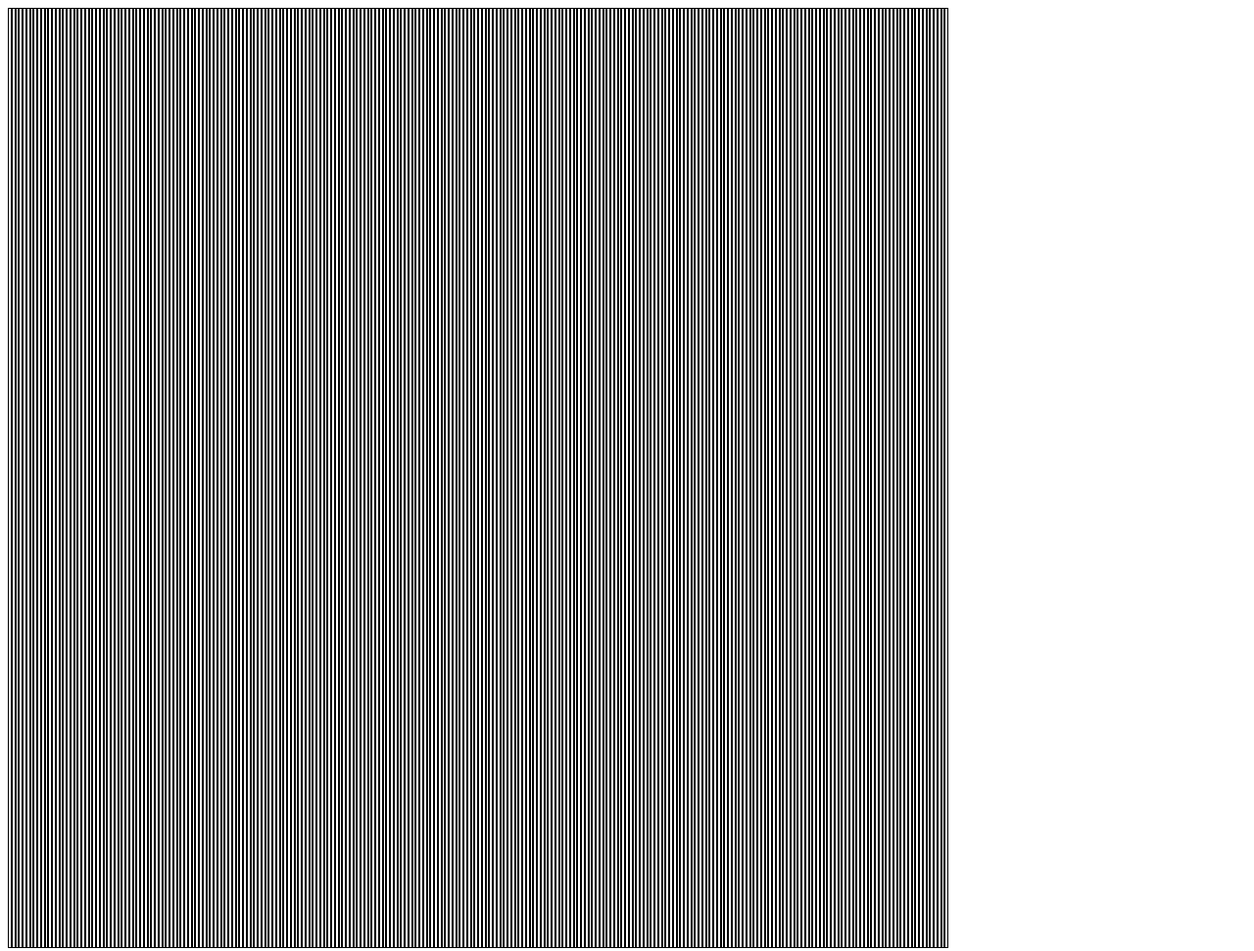
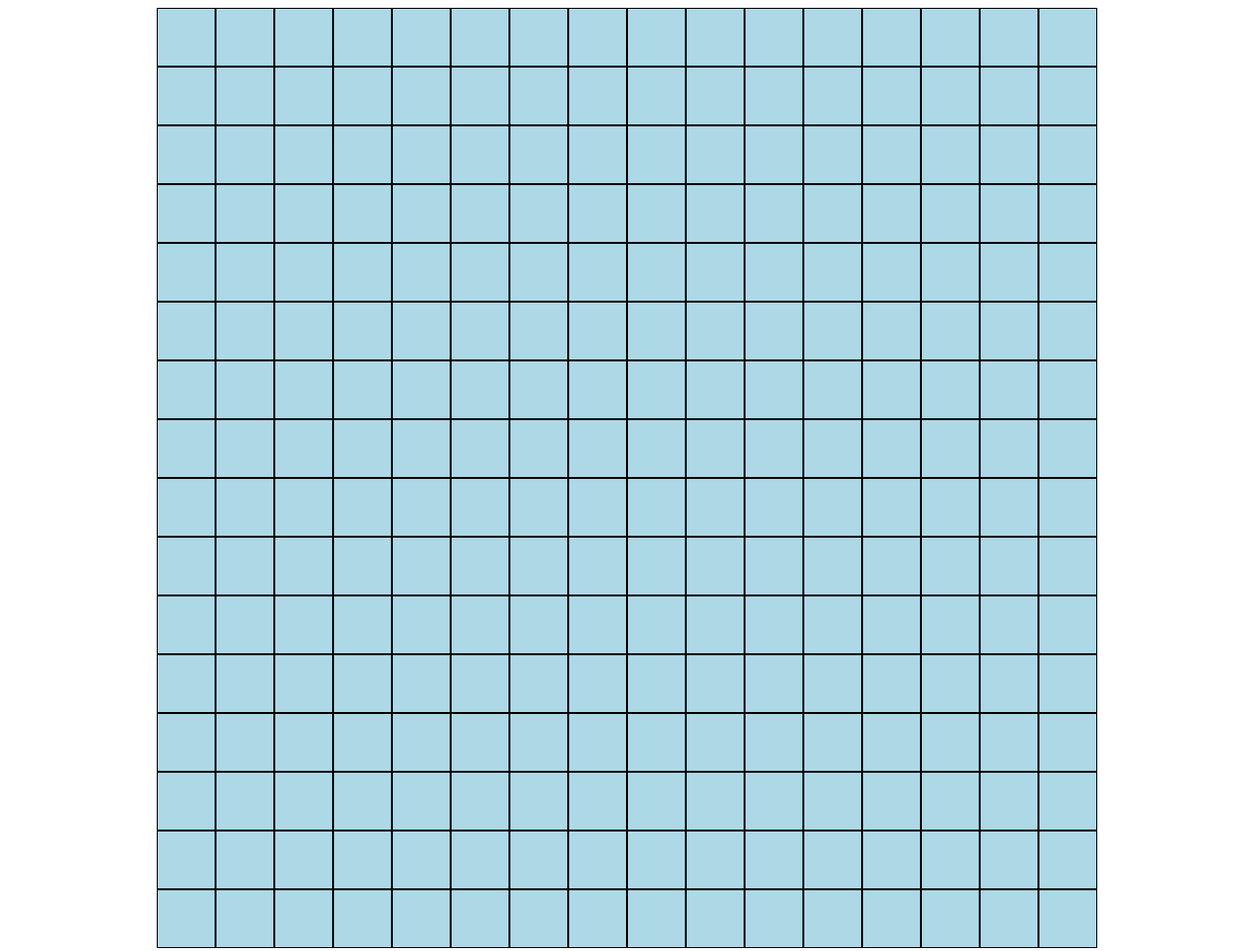
Before and after one commit to lrngrg/etchasketch, a plain HTML site: page index.html in a window 1280 px wide. Shown: the whole page at 98% size. Drawn offline with Linux system fonts and the light colour scheme.

Commit message:
Write succesful makeGrid for loop function
makeGrid is a nested forLoop.  I could maybe make it a bit more concise by keeping the functions
outside of the main function and pass them into the function but hey, it works so far

```diff
--- a/index.html
+++ b/index.html
@@ -9,7 +9,7 @@
 
     <body>
 
-        <div id = "container"></div>
+        <div class = "container"></div></div>
 
     </body>
 </html>
--- a/scripts.js
+++ b/scripts.js
@@ -1,21 +1,23 @@
 //assign container div
-const container = document.querySelector('#container');
+const container = document.querySelector('.container');
 
 
-//create function to make a grid
-//take a number
-//loop through to create that number of rows
-//for each item in the row, want to add a cell in the y axis for same number given
 
-//so far this is just creating the correct number of divs
+
 
 function makeGrid(num) {
+
     for (let i = 0; i < num; i++) {
+        const column = document.createElement('div');
+        container.appendChild(column);
+        column.classList.add('column');
+        console.log('i'+i);
+
         for (let j = 0; j < num; j++) {
             const cell = document.createElement('div');
-            container.appendChild(cell);
-            cell.classList.add('cell')
-            console.log('x')
+            column.appendChild(cell);
+            cell.classList.add('cell');
+            console.log('j'+j);
         }
     }
 }
--- a/styles.css
+++ b/styles.css
@@ -1,14 +1,25 @@
 body {
-    background-color: white;
+    font-family: Arial, Helvetica, sans-serif;
+    color: black;
+    text-align: center;
 }
 
-#container {
+.container {
+    max-width: 960px;
+    height: 960px;
+    margin: 0 auto;
     display: flex;
-    height: 960px;
-    width: 960px;
+    flex-wrap: wrap;
+}
+
+.column {
+    display: flex;
+    flex: 1;
+    flex-direction: column;
 }
 
 .cell {
-    border: solid 1px black;
-    flex: 1 1 60px;
+    background-color: lightblue;
+    border: solid black thin;
+    flex: 1;
 }
```
